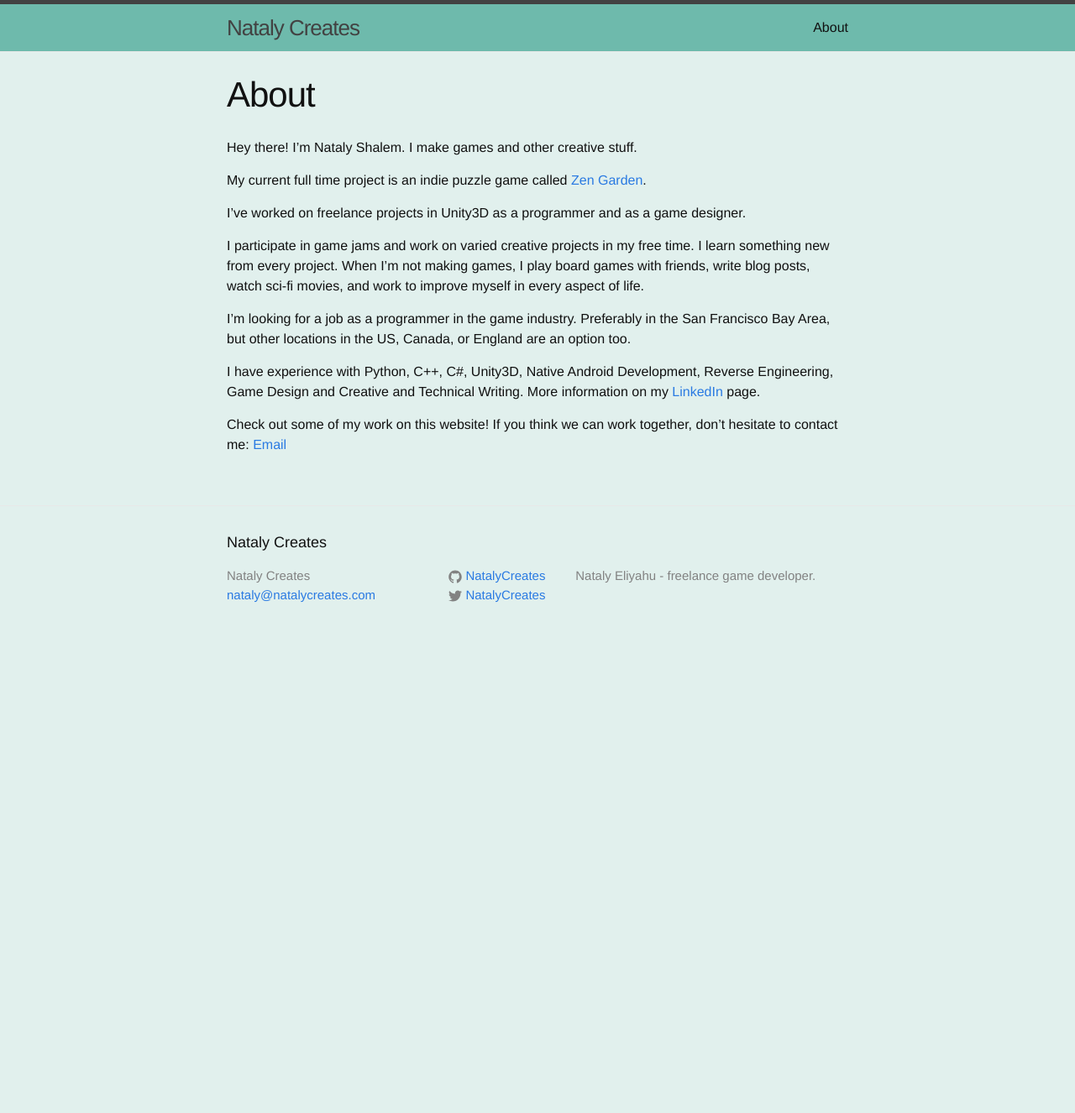
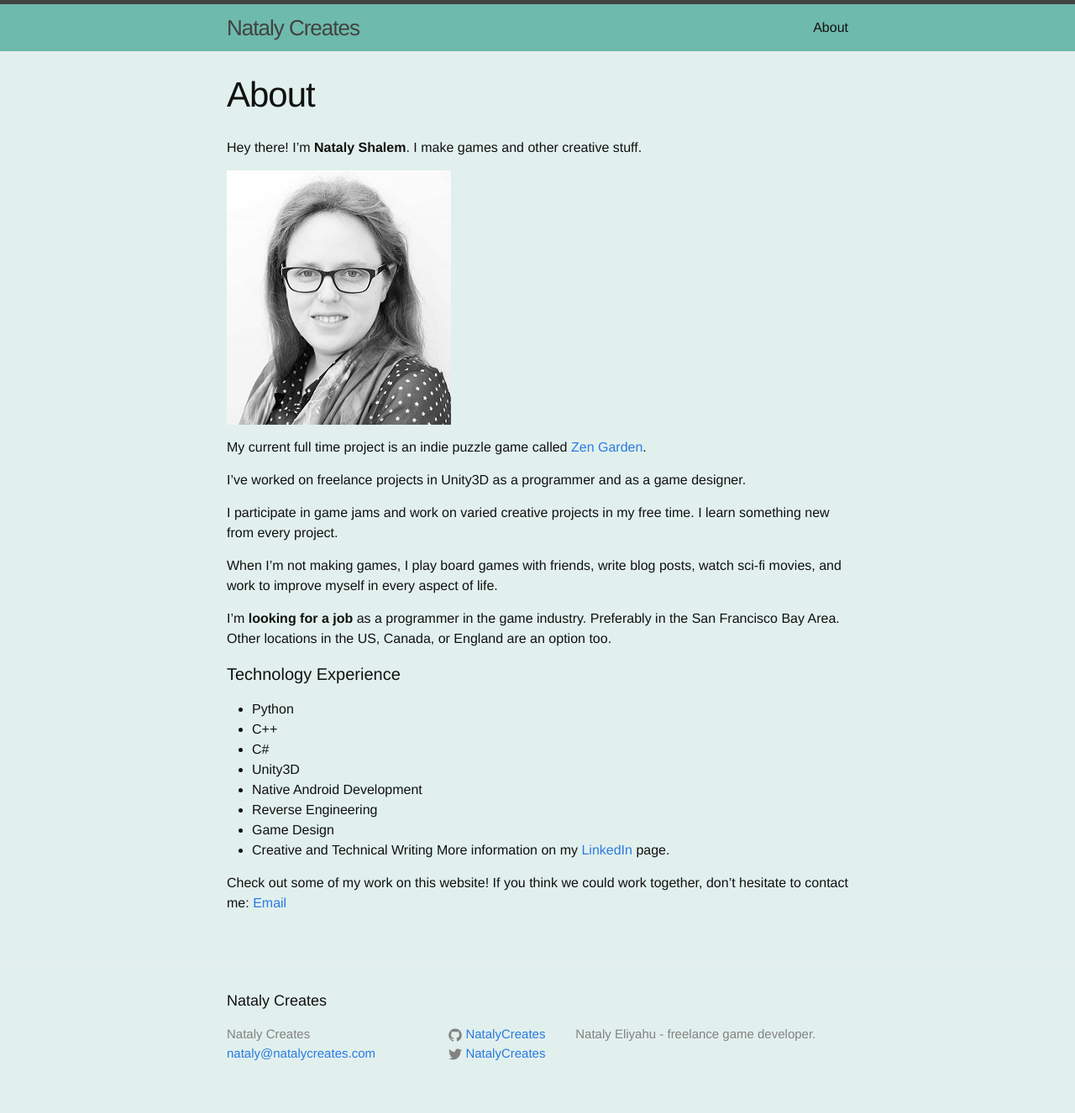
Before and after one commit to NatalyCreates/NatalyCreates.github.io, a Jekyll site: the page built from about.md, in a window 1280 px wide. Shown: the whole page at 84% size. Built offline with Jekyll 4.4.1, drawn with Linux system fonts in a browser that asks for light colours; before the commit the page ends 900 px from its top, so only the background shows below that.

Commit message:
more about

```diff
--- a/about.md
+++ b/about.md
@@ -4,23 +4,34 @@ title: About
 categories: navigate
 permalink: /about/
 ---
+Hey there! I'm **Nataly Shalem**. I make games and other creative stuff.
 
-Hey there! I'm Nataly Shalem. I make games and other creative stuff.
+![alt text][ProfilePic]
+
+[ProfilePic]: ../images/profilepic.jpg "Nataly Shalem"
 
 My current full time project is an indie puzzle game called [Zen Garden][].
 
 I've worked on freelance projects in Unity3D as a programmer and as a game designer.
 
 I participate in game jams and work on varied creative projects in my free time. I learn something new from every project.
+
 When I'm not making games, I play board games with friends, write blog posts, watch sci-fi movies, and work to improve myself in every aspect of life.
 
+I'm **looking for a job** as a programmer in the game industry. Preferably in the San Francisco Bay Area. Other locations in the US, Canada, or England are an option too.
 
-I'm looking for a job as a programmer in the game industry. Preferably in the San Francisco Bay Area, but other locations in the US, Canada, or England are an option too.
-
-I have experience with Python, C++, C#, Unity3D, Native Android Development, Reverse Engineering, Game Design and Creative and Technical Writing.
+#### Technology Experience
+* Python
+* C++
+* C#
+* Unity3D
+* Native Android Development
+* Reverse Engineering
+* Game Design
+* Creative and Technical Writing
 More information on my [LinkedIn][] page.
 
-Check out some of my work on this website! If you think we can work together, don't hesitate to contact me:
+Check out some of my work on this website! If you think we could work together, don't hesitate to contact me:
 [Email][]
 
 [Zen Garden]: https://www.facebook.com/ZenKittyGames/
```
Also changed, not shown: images/profilepic.jpg (added), images/profilepic_full.jpg (added).
